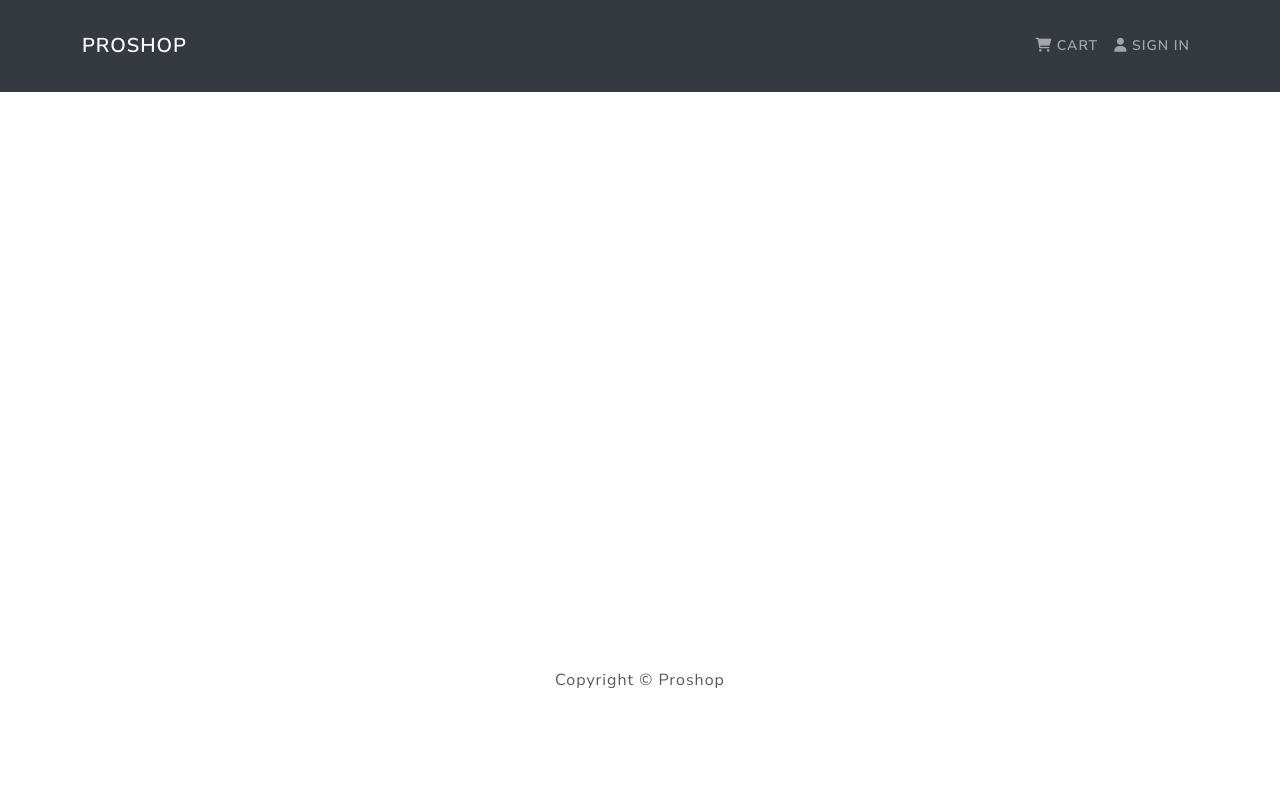
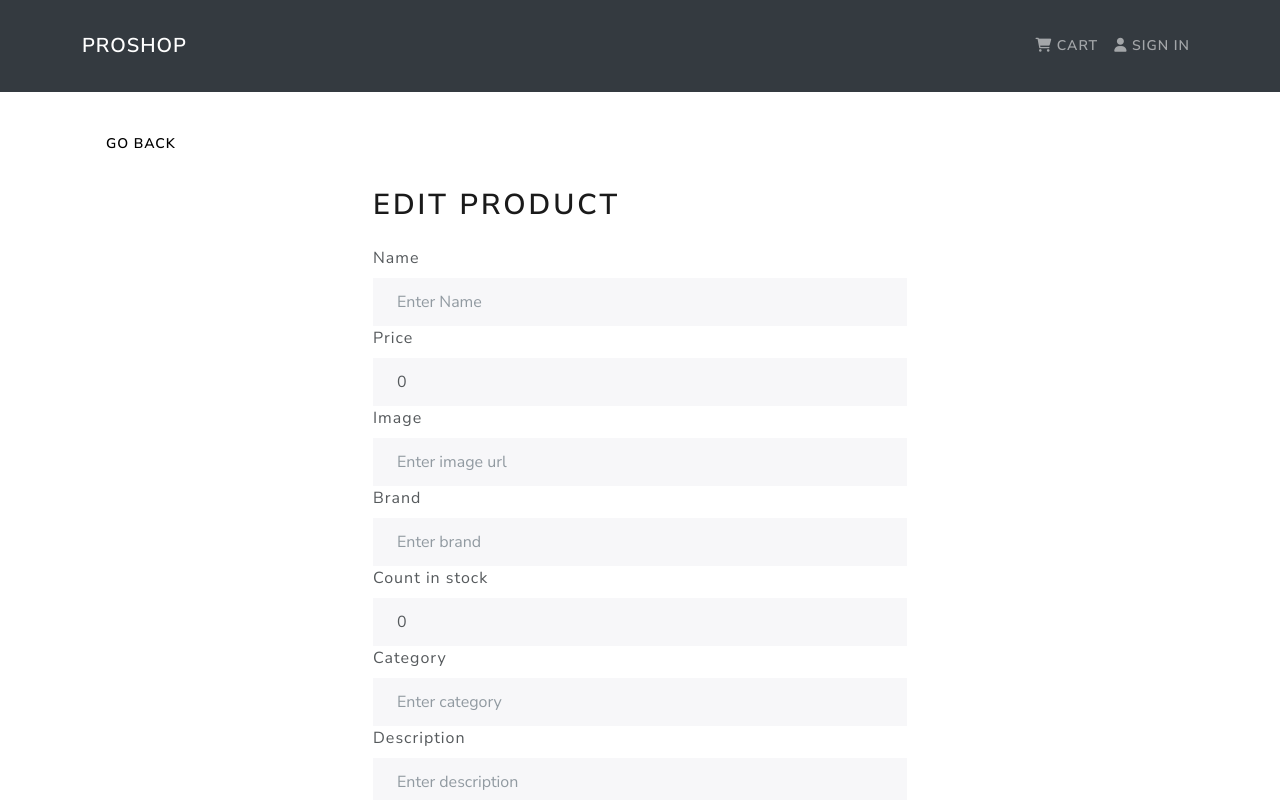
Before and after one commit to shifin1/PROSHOP, a React (Create React App) app in the folder frontend/: page /admin/product/1/edit in a window 1280 px wide. Shown: the top 800 px of the page. Built offline with nearby package versions, Linux system fonts and the light colour scheme; no server answers.

Commit message:
product edit screen for admin

```diff
--- a/frontend/src/App.js
+++ b/frontend/src/App.js
@@ -16,6 +16,7 @@
 import UserListScreen from "./screens/UserListScreen"
 import UserEditScreen from "./screens/UserEditScreen"
 import ProductListScreen from "./screens/ProductListScreen"
+import ProductEditScreen from "./screens/ProductEditScreen"
 
 const App = () => {
   return (
@@ -39,6 +40,10 @@
             <Route path="/admin/userlist" element={<UserListScreen />} />
             <Route path="/admin/user/:id/edit" element={<UserEditScreen />} />
             <Route path="/admin/productlist" element={<ProductListScreen />} />
+            <Route
+              path="/admin/product/:id/edit"
+              element={<ProductEditScreen />}
+            />
           </Routes>
         </Container>
       </main>
--- /dev/null
+++ b/frontend/src/screens/ProductEditScreen.jsx
@@ -0,0 +1,152 @@
+import React, { useState, useEffect } from "react"
+import { Form, Button } from "react-bootstrap"
+import { Link, useNavigate, useParams } from "react-router-dom"
+import { useDispatch, useSelector } from "react-redux"
+import Message from "../components/Message"
+import Loader from "../components/Loader"
+import { listProductDetails } from "../actions/productActions"
+import FormContainer from "../components/FormContainer"
+
+const ProductEditScreen = () => {
+  const dispatch = useDispatch()
+  const { id: productId } = useParams()
+  const navigate = useNavigate()
+
+  const [name, setName] = useState("")
+  const [price, setPrice] = useState(0)
+  const [image, setImage] = useState("")
+  const [brand, setBrand] = useState("")
+  const [category, setCategory] = useState("")
+  const [countInStock, setCountInStock] = useState(0)
+  const [description, setDescription] = useState("")
+
+  const productDetails = useSelector((state) => state.productDetails)
+  const { loading, error, product } = productDetails
+
+  useEffect(() => {
+    if (!product.name || productId !== product._id) {
+      dispatch(listProductDetails(productId))
+    } else {
+      setName(product.name)
+      setPrice(product.price)
+      setImage(product.image)
+      setBrand(product.brand)
+      setCategory(product.category)
+      setCountInStock(product.countInStock)
+      setDescription(product.description)
+    }
+  }, [productId, dispatch, product, navigate])
+
+  const handleSubmit = (e) => {
+    e.preventDefault()
+    //UPDATE PRODUCT
+  }
+
+  return (
+    <>
+      <Link to="/admin/productlist" className="btn btn-light py-3">
+        Go Back
+      </Link>
+      <FormContainer>
+        <h1>Edit Product</h1>
+        {loading ? (
+          <Loader />
+        ) : error ? (
+          <Message variant="danger">{error}</Message>
+        ) : (
+          <Form onSubmit={handleSubmit}>
+            <Form.Group controlId="name">
+              <Form.Label>Name</Form.Label>
+              <Form.Control
+                type="name"
+                placeholder="Enter Name"
+                value={name}
+                onChange={(e) => {
+                  setName(e.target.value)
+                }}
+              ></Form.Control>
+            </Form.Group>
+
+            <Form.Group controlId="price">
+              <Form.Label>Price</Form.Label>
+              <Form.Control
+                type="number"
+                placeholder="Enter price"
+                value={price}
+                onChange={(e) => {
+                  setPrice(e.target.value)
+                }}
+              ></Form.Control>
+            </Form.Group>
+
+            <Form.Group controlId="image">
+              <Form.Label>Image</Form.Label>
+              <Form.Control
+                type="text"
+                placeholder="Enter image url"
+                value={image}
+                onChange={(e) => {
+                  setImage(e.target.value)
+                }}
+              ></Form.Control>
+            </Form.Group>
+
+            <Form.Group controlId="brand">
+              <Form.Label>Brand</Form.Label>
+              <Form.Control
+                type="text"
+                placeholder="Enter brand"
+                value={brand}
+                onChange={(e) => {
+                  setBrand(e.target.value)
+                }}
+              ></Form.Control>
+            </Form.Group>
+
+            <Form.Group controlId="countInStock">
+              <Form.Label>Count in stock</Form.Label>
+              <Form.Control
+                type="number"
+                placeholder="Enter countInStock"
+                value={countInStock}
+                onChange={(e) => {
+                  setCountInStock(e.target.value)
+                }}
+              ></Form.Control>
+            </Form.Group>
+
+            <Form.Group controlId="category">
+              <Form.Label>Category</Form.Label>
+              <Form.Control
+                type="text"
+                placeholder="Enter category"
+                value={category}
+                onChange={(e) => {
+                  setCategory(e.target.value)
+                }}
+              ></Form.Control>
+            </Form.Group>
+
+            <Form.Group controlId="description">
+              <Form.Label>Description</Form.Label>
+              <Form.Control
+                type="text"
+                placeholder="Enter description"
+                value={description}
+                onChange={(e) => {
+                  setDescription(e.target.value)
+                }}
+              ></Form.Control>
+            </Form.Group>
+
+            <Button className="my-3" type="submit" variant="primary">
+              Update
+            </Button>
+          </Form>
+        )}
+      </FormContainer>
+    </>
+  )
+}
+
+export default ProductEditScreen
```
